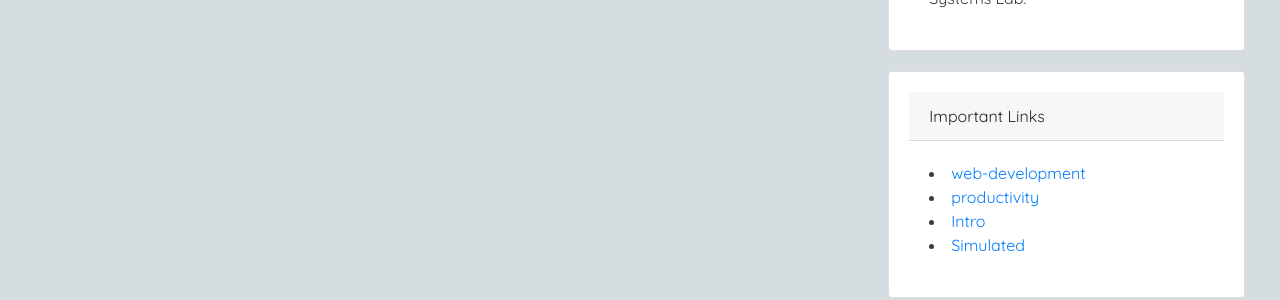
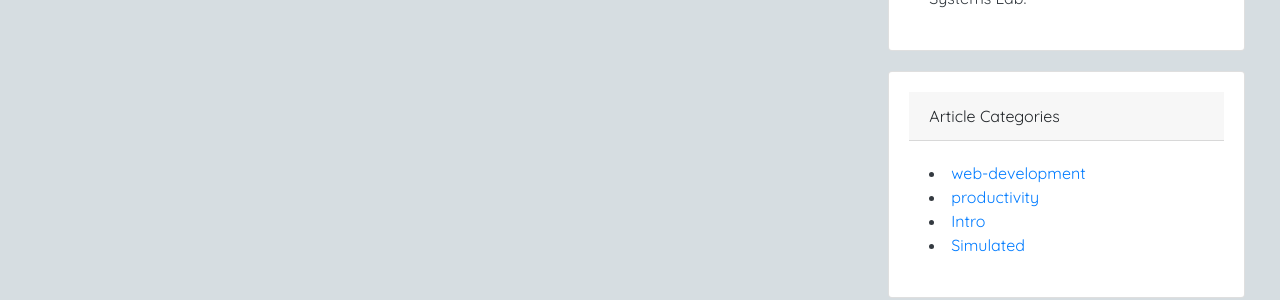
Before and after one commit to osbornep/rl4rl-website, a Jekyll site: the page built from index.md, in a window 1280 px wide. Shown: the part 1396-1696 px from the top of the page. Built offline with Jekyll 4.4.1, drawn with Linux system fonts in a browser that asks for light colours; nearby versions of some CDN libraries; a script that is not in the unit is left out.

Commit message:
Update blog.html

```diff
--- a/_layouts/blog.html
+++ b/_layouts/blog.html
@@ -55,7 +55,7 @@ layout: default
             </div>
             <div class="card">
 
-                <div class="card-header">Important Links </div>
+                <div class="card-header">Article Categories</div>
                 <div class="card-body text-dark">
                     {% for tag in site.categories %} {% capture tag_name %}{{ tag | first }}{% endcapture %}
                     <div id="#{{ tag_name | slugize }}"></div>
```
